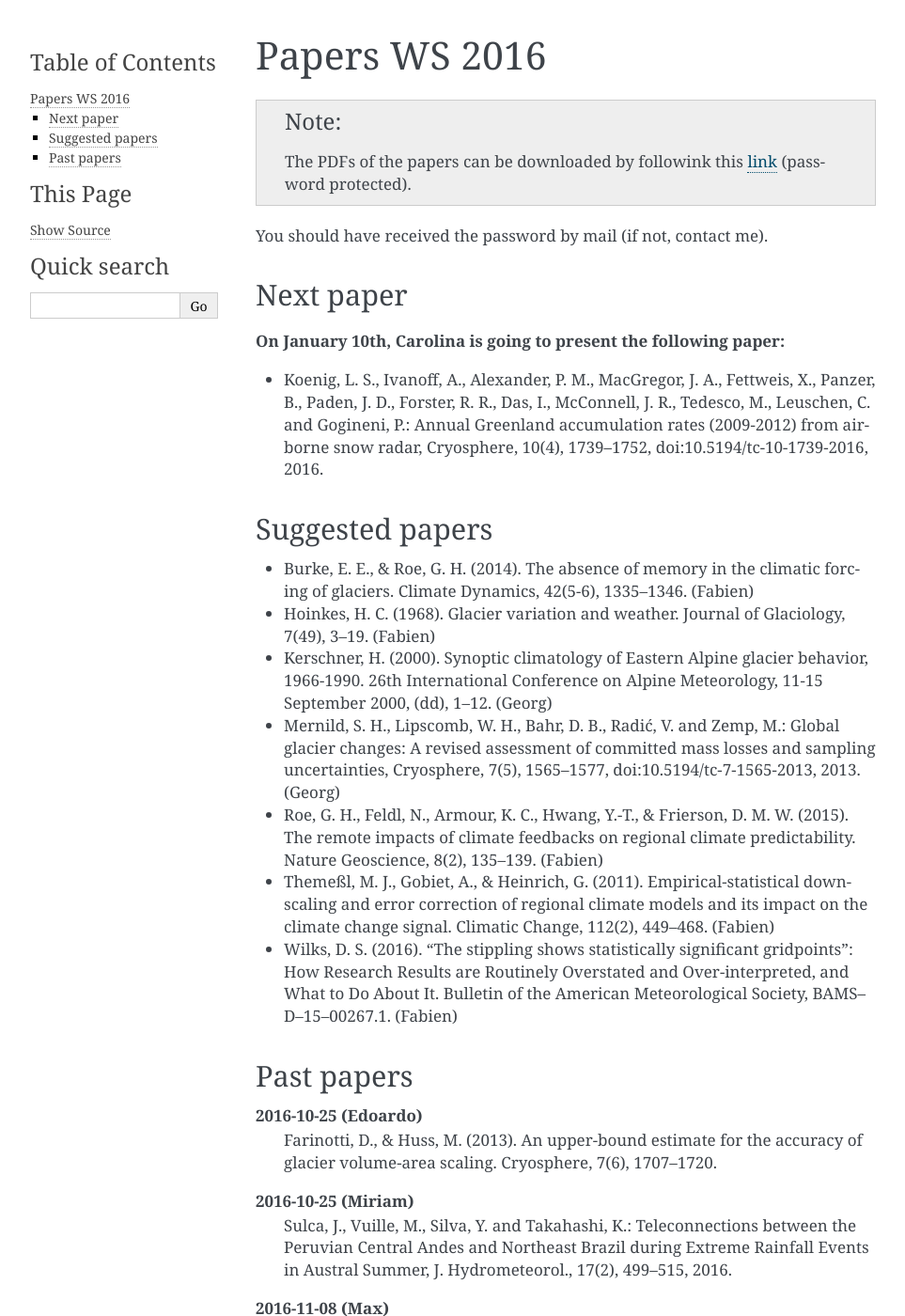
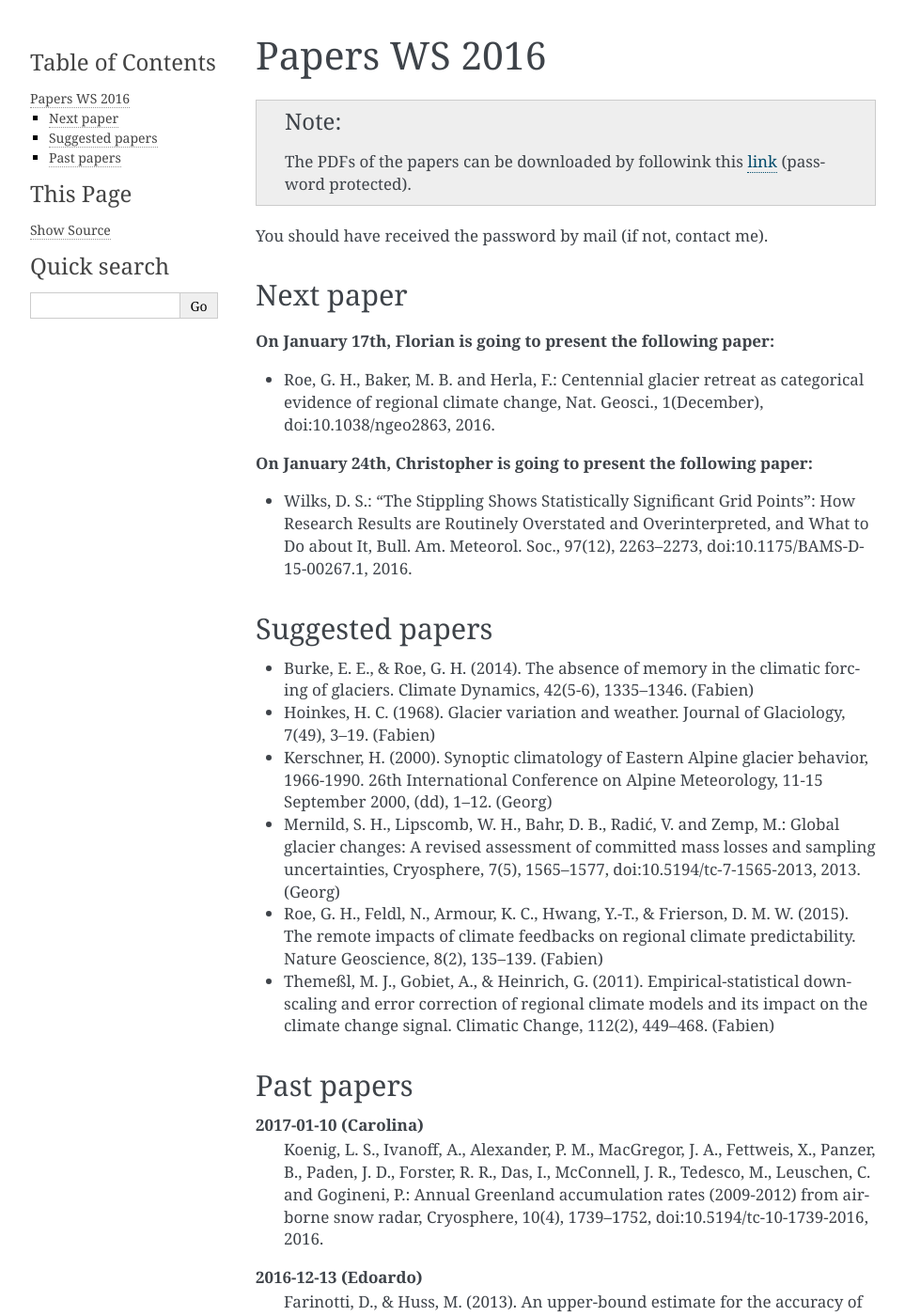
Before and after one commit to fmaussion/acinn_litsem, a Sphinx documentation site: the page built from docs/ws_2016.rst, in a window 1280 px wide and 1400 px high. Shown: the whole window at 94% size, without its empty margins (148-1111 px from the left). Built offline with Sphinx 7.4.7, drawn with Linux system fonts in a browser that asks for light colours; some of the changed text lies outside the part shown.

Commit message:
next papers

```diff
--- a/docs/ws_2016.rst
+++ b/docs/ws_2016.rst
@@ -14,13 +14,18 @@ You should have received the password by mail (if not, contact me).
 Next paper
 ----------
 
-**On January 10th, Carolina is going to present the following paper:**
+**On January 17th, Florian is going to present the following paper:**
 
-- Koenig, L. S., Ivanoff, A., Alexander, P. M., MacGregor, J. A., Fettweis, X.,
-  Panzer, B., Paden, J. D., Forster, R. R., Das, I., McConnell, J. R.,
-  Tedesco, M., Leuschen, C. and Gogineni, P.: Annual Greenland accumulation
-  rates (2009-2012) from airborne snow radar, Cryosphere, 10(4), 1739–1752,
-  doi:10.5194/tc-10-1739-2016, 2016.
+- Roe, G. H., Baker, M. B. and Herla, F.: Centennial glacier retreat as
+  categorical evidence of regional climate change, Nat. Geosci., 1(December),
+  doi:10.1038/ngeo2863, 2016.
+
+**On January 24th, Christopher is going to present the following paper:**
+
+- Wilks, D. S.: “The Stippling Shows Statistically Significant Grid Points”:
+  How Research Results are Routinely Overstated and Overinterpreted, and What to
+  Do about It, Bull. Am. Meteorol. Soc., 97(12), 2263–2273,
+  doi:10.1175/BAMS-D-15-00267.1, 2016.
 
 Suggested papers
 ----------------
@@ -48,25 +53,27 @@ Suggested papers
   downscaling and error correction of regional climate models and its impact
   on the climate change signal. Climatic Change, 112(2), 449–468. (Fabien)
 
-- Wilks, D. S. (2016). “The stippling shows statistically significant
-  gridpoints”: How Research Results are Routinely Overstated and
-  Over-interpreted, and What to Do About It. Bulletin of the American
-  Meteorological Society, BAMS–D–15–00267.1. (Fabien)
 
 Past papers
 -----------
 
+**2017-01-10 (Carolina)**
+    Koenig, L. S., Ivanoff, A., Alexander, P. M., MacGregor, J. A., Fettweis, X.,
+    Panzer, B., Paden, J. D., Forster, R. R., Das, I., McConnell, J. R.,
+    Tedesco, M., Leuschen, C. and Gogineni, P.: Annual Greenland accumulation
+    rates (2009-2012) from airborne snow radar, Cryosphere, 10(4), 1739–1752,
+    doi:10.5194/tc-10-1739-2016, 2016.
 
-**2016-10-25 (Edoardo)**
+**2016-12-13 (Edoardo)**
     Farinotti, D., & Huss, M. (2013). An upper-bound estimate for the accuracy
     of glacier volume-area scaling. Cryosphere, 7(6), 1707–1720.
 
-**2016-10-25 (Miriam)**
+**2016-11-29 (Miriam)**
     Sulca, J., Vuille, M., Silva, Y. and Takahashi, K.: Teleconnections between
     the Peruvian Central Andes and Northeast Brazil during Extreme Rainfall Events
     in Austral Summer, J. Hydrometeorol., 17(2), 499–515, 2016.
 
-**2016-11-08 (Max)**
+**2016-11-22 (Max)**
     Insel, N., Poulsen, C. J., & Ehlers, T. a. (2010). Influence of the Andes
     Mountains on South American moisture transport, convection, and
     precipitation. Climate Dynamics, 35, 1477–1492.
```
